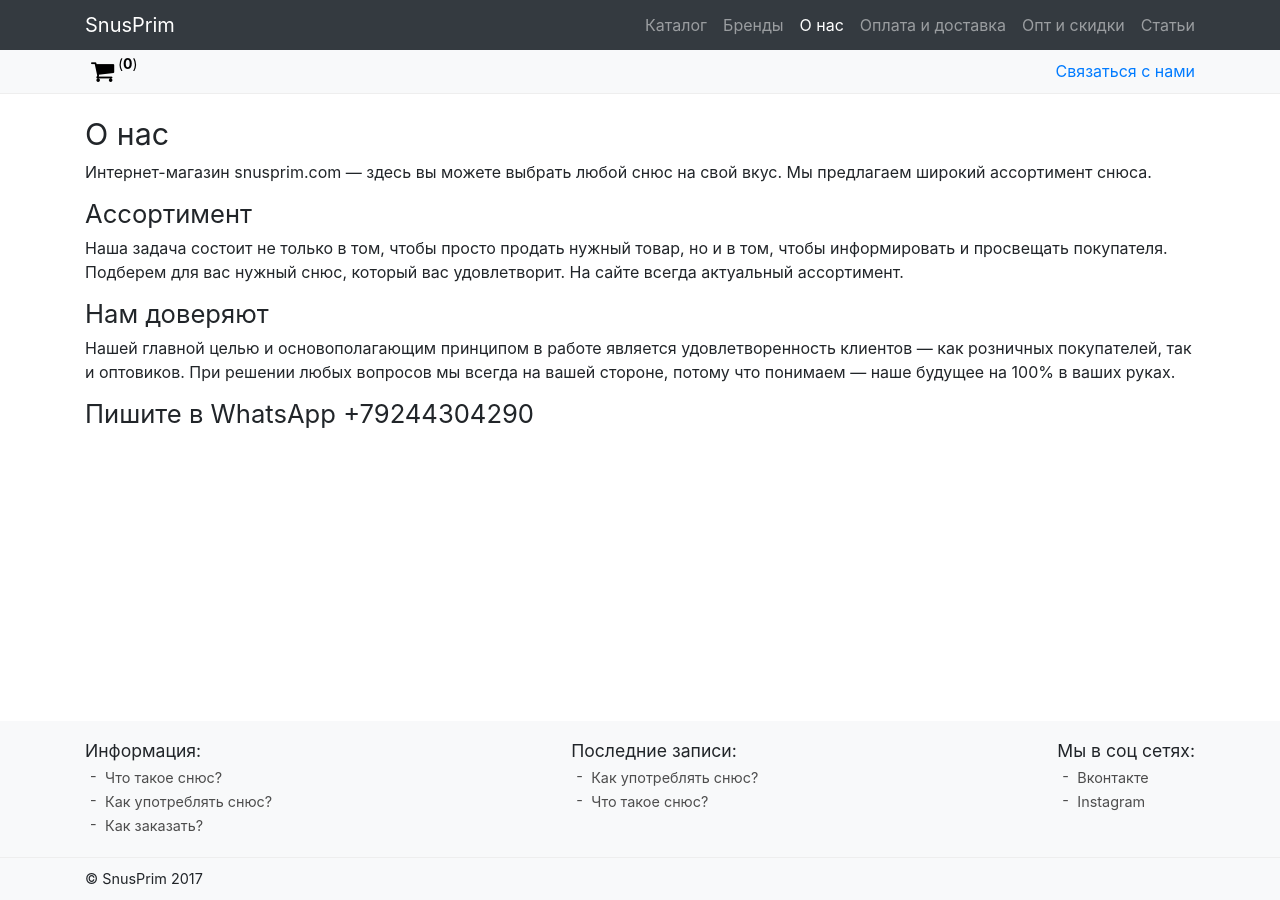
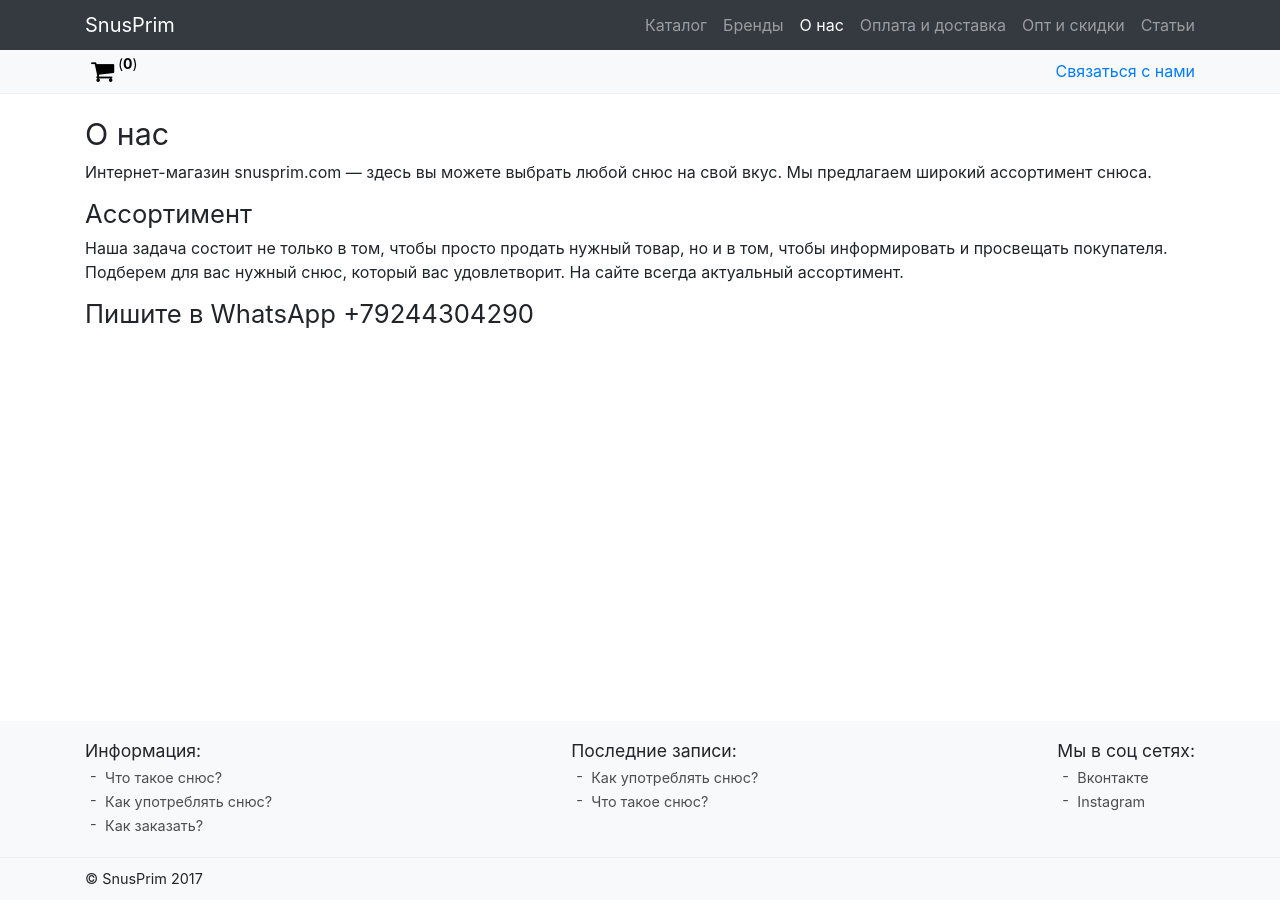
Before and after one commit to Snus-ru/Snus-ru.github.io, a Jekyll site: the page built from about.md, in a window 1280 px wide. Built offline with Jekyll 4.4.1, drawn with Linux system fonts in a browser that asks for light colours; nearby versions of some CDN libraries.

Commit message:
Updated About

```diff
--- a/about.md
+++ b/about.md
@@ -13,7 +13,4 @@ layout: simple-page
 ## Ассортимент
 Наша задача состоит не только в том, чтобы просто продать нужный товар, но и в том, чтобы информировать и просвещать покупателя. Подберем для вас нужный снюс, который вас удовлетворит. На сайте всегда актуальный ассортимент.
 
-## Нам доверяют
-Нашей главной целью и основополагающим принципом в работе является удовлетворенность клиентов — как розничных покупателей, так и оптовиков. При решении любых вопросов мы всегда на вашей стороне, потому что понимаем — наше будущее на 100% в ваших руках.
-
 ## Пишите в WhatsApp +79244304290
```
